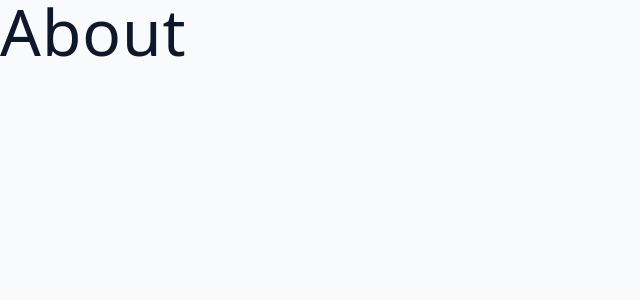
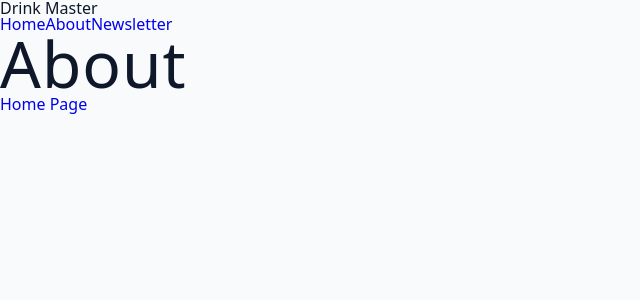
Before and after one commit to VidyasagarAkhumukhi/MixMaster, a React (Vite) app: page /about in a window 1280 px wide. Shown: the top 300 px of the page, without its empty margins (0-640 px from the left). Built offline with nearby package versions, Linux system fonts and the light colour scheme.

Commit message:
Navbar and home layout

```diff
--- a/src/App.jsx
+++ b/src/App.jsx
@@ -5,13 +5,27 @@ import { About, HomeLayout, Landing, Error, Newsletter, Cocktail } from './Pages
 const router = createBrowserRouter([
   {
     path: '/',
-    element: <HomeLayout />
+    element: <HomeLayout />,
+    children: [
+      {
+        index: true,
+        element: <Landing />
+      },
+      {
+        path: 'cocktail',
+        element: <Cocktail />
+      },
+      {
+        path: 'newsletter',
+        element: <Newsletter />
+      },
+      {
+        path: 'about',
+        element: <About />
+      }
+    ]
   },
-  {
-    path: '/about',
-    element: <About />
 
-  }
 ])
 
 const App = () => {
--- a/src/Pages/About.jsx
+++ b/src/Pages/About.jsx
@@ -1,10 +1,14 @@
 import React from 'react'
+import { Link } from 'react-router-dom'
 
 const About = () => {
     return (
-        <h1>
-            About
-        </h1>
+        <div>
+            <h1>
+                About
+            </h1>
+            <Link to='/'>Home Page</Link>
+        </div>
     )
 }
 
--- a/src/Pages/HomeLayout.jsx
+++ b/src/Pages/HomeLayout.jsx
@@ -1,10 +1,13 @@
 import React from 'react'
+import { Outlet } from 'react-router-dom'
+import Navbar from '../components/Navbar'
 
 const HomeLayout = () => {
     return (
-        <h1>
-            Home Layout
-        </h1>
+        <>
+            <Navbar />
+            <Outlet />
+        </>
     )
 }
 
--- /dev/null
+++ b/src/components/Navbar.jsx
@@ -0,0 +1,19 @@
+import React from 'react'
+import { NavLink } from 'react-router-dom'
+
+const Navbar = () => {
+    return (
+        <nav>
+            <div className="nav-center">
+                <span className='logo'>Drink Master</span>
+                <div className="nav-links">
+                    <NavLink to='/' className='nav-link'>Home</NavLink>
+                    <NavLink to='/about' className='nav-link'>About</NavLink>
+                    <NavLink to='/newsletter' className='nav-link'>Newsletter</NavLink>
+                </div>
+            </div>
+        </nav>
+    )
+}
+
+export default Navbar
```
